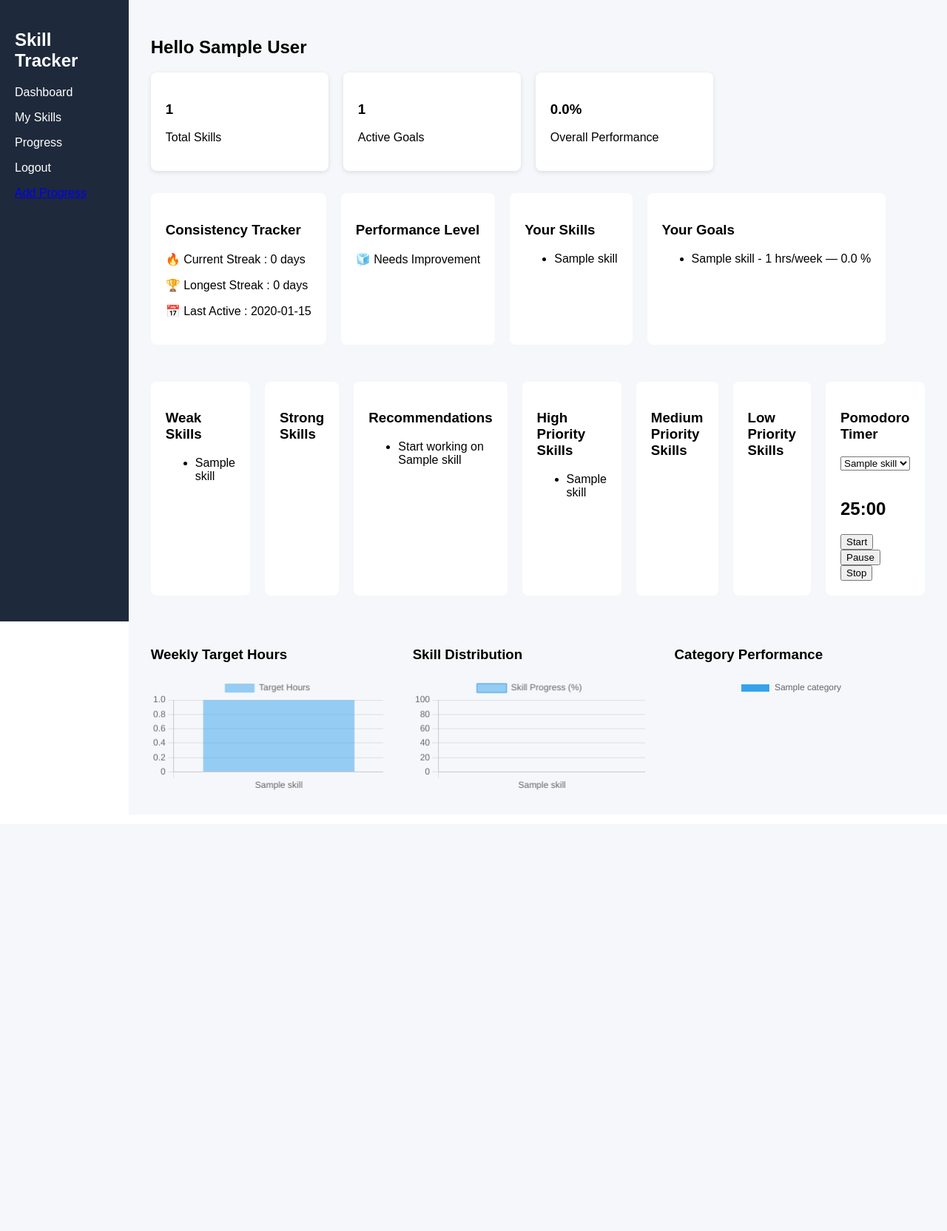
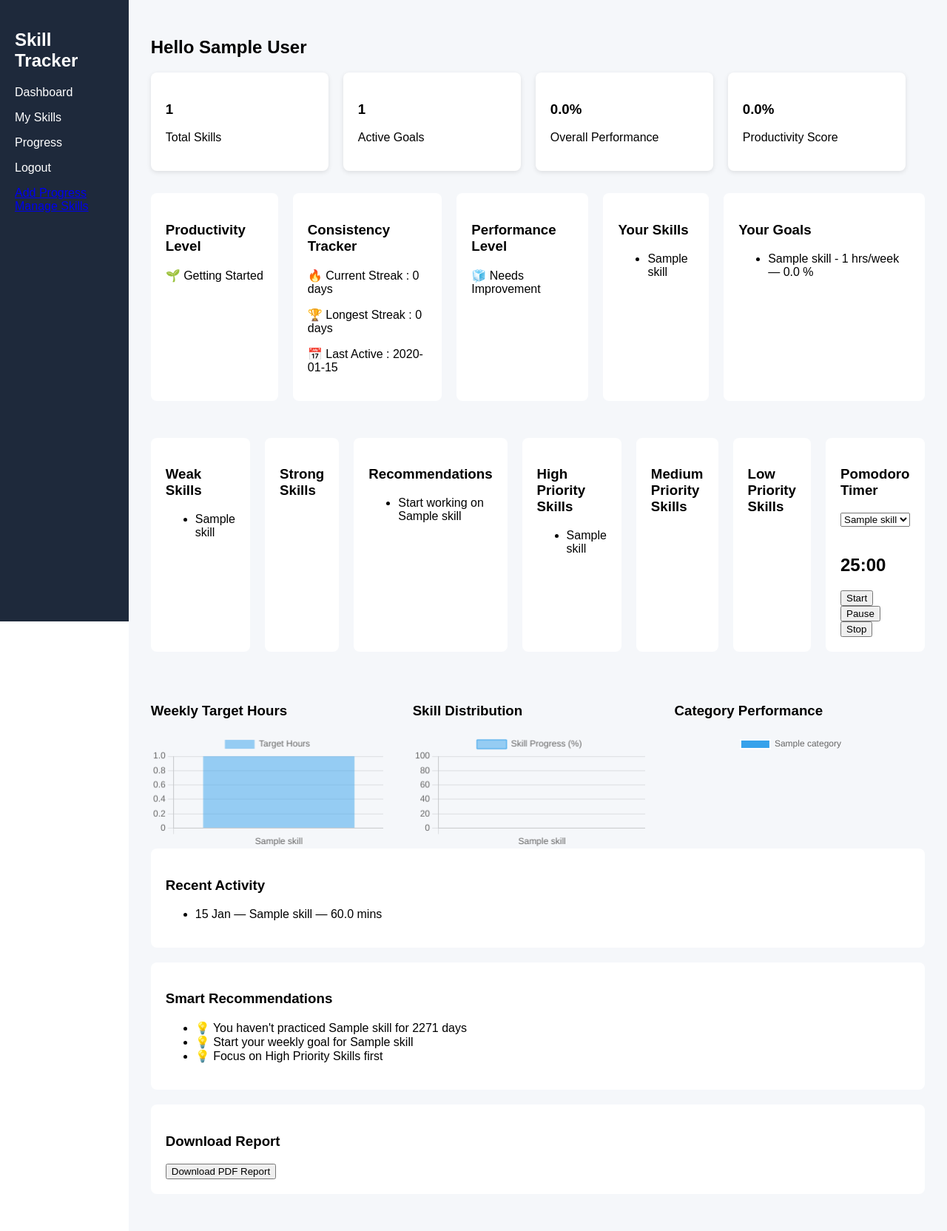
Before and after one commit to sormilabagui/student_skill_progress_analytics, a Flask app: page /user-dashboard in a window 1280 px wide. Shown: the whole page at 74% size. Before the commit the page ends 1068 px from the top, so only its background shows below. Run offline with Flask 3, Linux system fonts and the light colour scheme; a user stored in the database is signed in; tables that the repository leaves empty hold one stand-in row (values such as "Sample post").

Commit message:
update...

```diff
--- a/app/routes.py
+++ b/app/routes.py
@@ -1,8 +1,15 @@
-from flask import Blueprint, render_template, request, redirect, url_for, jsonify
+from flask import Blueprint, render_template, request, redirect, url_for, jsonify, send_file
 from .models import SkillCategory, Skill, UserSkill, Goal, Progress
 from .extensions import db
 from flask_login import login_required, current_user
 from datetime import datetime, timedelta, date
+from reportlab.platypus import SimpleDocTemplate, Paragraph, Spacer
+from reportlab.lib.styles import getSampleStyleSheet
+from reportlab.lib.pagesizes import A4
+from reportlab.lib import colors
+from reportlab.lib.styles import ParagraphStyle
+from reportlab.lib.enums import TA_LEFT
+import io
 
 main = Blueprint('main', __name__)
 
@@ -25,12 +32,21 @@ def user_dashboard():
 
 
     # Skills selected by user
-    user_skills = current_user.user_skills
+    user_skills = UserSkill.query.filter_by(
+        user_id=current_user.id,
+        is_active=True
+    ).all()
 
     # Active goals
-    goals = Goal.query.filter_by(
-        user_id=current_user.id,
-        status="active"
+    goals = Goal.query.filter(
+        Goal.user_id == current_user.id,
+        Goal.status == "active",
+        Goal.skill_id.in_(
+            db.session.query(UserSkill.skill_id).filter(
+                UserSkill.user_id == current_user.id,
+                UserSkill.is_active == True
+            )
+        )
     ).all()
 
     # Chart Data
@@ -167,6 +183,90 @@ def user_dashboard():
 
     last_active = unique_days[0] if unique_days else None
 
+    # Productivity Score
+
+    # Goal Score (40%)
+    goal_score = overall_performance * 0.4
+
+
+    # Consistency Score (30%)
+    consistency_score = min(streak * 10, 100) * 0.3
+
+
+    # Priority Score (30%)
+    priority_total = 0
+    priority_count = 0
+
+    for skill in high_priority:
+
+        if skill in goal_progress:
+            priority_total += goal_progress[skill]
+            priority_count += 1
+
+    priority_score = (priority_total / priority_count) if priority_count else 0
+    priority_score = priority_score * 0.3
+
+
+    productivity_score = round(
+        goal_score + consistency_score + priority_score, 2
+    )
+
+    # Recent Activity
+
+    recent_activity = Progress.query.filter_by(
+        user_id=current_user.id
+    ).order_by(
+        Progress.date.desc()
+    ).limit(5).all()
+
+    # Smart Recommendations
+
+    smart_recommendations = []
+
+    today = datetime.utcnow().date()
+
+    for us in user_skills:
+
+        last_progress = Progress.query.filter(
+            Progress.user_id == current_user.id,
+            Progress.skill_id == us.skill_id
+        ).order_by(
+            Progress.date.desc()
+        ).first()
+
+        if last_progress:
+
+            last_date = last_progress.date.date()
+            gap = (today - last_date).days
+
+            if gap >= 2:
+                smart_recommendations.append(
+                    f"You haven't practiced {us.skill.skill_name} for {gap} days"
+                )
+
+        else:
+            smart_recommendations.append(
+                f"Start working on {us.skill.skill_name}"
+            )
+
+    # Goal Based Smart Recommendations
+
+    for skill, progress in goal_progress.items():
+
+        if progress >= 80 and progress < 100:
+            smart_recommendations.append(
+                f"You're close to completing {skill} goal"
+            )
+
+        elif progress == 0:
+            smart_recommendations.append(
+                f"Start your weekly goal for {skill}"
+            )
+
+    if len(high_priority) > 0:
+        smart_recommendations.append(
+            "Focus on High Priority Skills first"
+        )
 
     return render_template(
         "user_dashboard.html",
@@ -190,6 +290,9 @@ def user_dashboard():
         streak=streak,
         longest_streak=longest_streak,
         last_active=last_active,
+        productivity_score=productivity_score,
+        recent_activity=recent_activity,
+        smart_recommendations=smart_recommendations,
     )
 
 @main.route("/admin/add-category", methods=["GET", "POST"])
@@ -316,3 +419,153 @@ def timer_progress():
     db.session.commit()
 
     return {"status": "success"}
+
+#skills management
+@main.route("/skills")
+@login_required
+def manage_skills():
+
+    user_skills = current_user.user_skills
+
+    return render_template(
+        "manage_skills.html",
+        user_skills=user_skills
+    )
+
+@main.route("/toggle-skill/<int:id>")
+@login_required
+def toggle_skill(id):
+
+    skill = UserSkill.query.get(id)
+
+    skill.is_active = not skill.is_active
+
+    goal = Goal.query.filter_by(
+        user_id=current_user.id,
+        skill_id=skill.skill_id
+    ).first()
+
+    if goal:
+        goal.status = "active" if skill.is_active else "inactive"
+
+    db.session.commit()
+
+    return redirect(url_for("main.manage_skills"))
+
+
+@main.route("/download-report")
+@login_required
+def download_report():
+
+    buffer = io.BytesIO()
+
+    styles = getSampleStyleSheet()
+    story = []
+
+    # Title
+    story.append(Paragraph(
+        "<b>Student Skill Progress Report</b>",
+        styles["Heading1"]
+    ))
+
+    story.append(Spacer(1, 12))
+
+    # User Info
+    story.append(Paragraph(
+        f"User : {current_user.name}",
+        styles["Normal"]
+    ))
+
+    story.append(Paragraph(
+        f"Date : {datetime.utcnow().strftime('%d %B %Y')}",
+        styles["Normal"]
+    ))
+
+    story.append(Spacer(1, 12))
+
+    # Performance Section
+    story.append(Paragraph(
+        "<b>Performance Summary</b>",
+        styles["Heading2"]
+    ))
+
+    story.append(Spacer(1, 6))
+
+    story.append(Paragraph(
+        f"Overall Performance : {request.args.get('overall', '0')}%",
+        styles["Normal"]
+    ))
+
+    story.append(Paragraph(
+        f"Productivity Score : {request.args.get('productivity', '0')}%",
+        styles["Normal"]
+    ))
+
+    story.append(Spacer(1, 12))
+
+
+    # Skills Progress
+    story.append(Paragraph(
+        "<b>Skill Progress</b>",
+        styles["Heading2"]
+    ))
+
+    story.append(Spacer(1, 6))
+
+    user_skills = current_user.user_skills
+
+    for us in user_skills:
+
+        story.append(Paragraph(
+            f"{us.skill.skill_name}",
+            styles["Normal"]
+        ))
+
+    story.append(Spacer(1, 12))
+
+
+    # Recent Activity
+    story.append(Paragraph(
+        "<b>Recent Activity</b>",
+        styles["Heading2"]
+    ))
+
+    story.append(Spacer(1, 6))
+
+    recent = Progress.query.filter_by(
+        user_id=current_user.id
+    ).order_by(
+        Progress.date.desc()
+    ).limit(5).all()
+
+    for r in recent:
+
+        story.append(Paragraph(
+            f"{r.skill.skill_name} — {round(r.hours_spent*60)} mins",
+            styles["Normal"]
+        ))
+
+    story.append(Spacer(1, 12))
+
+
+    # Footer
+    story.append(Paragraph(
+        "Generated by Student Skill Progress Analytics System",
+        styles["Italic"]
+    ))
+
+    doc = SimpleDocTemplate(
+        buffer,
+        pagesize=A4
+    )
+
+    doc.build(story)
+
+    buffer.seek(0)
+
+    return send_file(
+        buffer,
+        as_attachment=True,
+        download_name="Skill_Report.pdf",
+        mimetype="application/pdf"
+    )
--- a/app/templates/user_dashboard.html
+++ b/app/templates/user_dashboard.html
@@ -66,6 +66,7 @@
         <p>Progress</p>
         <p>Logout</p>
         <a href="{{ url_for('main.add_progress') }}">Add Progress</a>
+        <a href="{{ url_for('main.manage_skills') }}">Manage Skills</a>
 
     </div>
 
@@ -91,11 +92,32 @@
                 <p>Overall Performance</p>
             </div>
 
+            <div class="card">
+                <h3>{{ productivity_score }}%</h3>
+                <p>Productivity Score</p>
+            </div>
+
         </div>
 
 
 
         <div class="cards">
+            <div class="section">
+
+                <h3>Productivity Level</h3>
+
+                {% if productivity_score >= 75 %}
+                <p>🚀 Highly Productive</p>
+
+                {% elif productivity_score >= 50 %}
+                <p>⚡ Moderate Productivity</p>
+
+                {% else %}
+                <p>🌱 Getting Started</p>
+
+                {% endif %}
+
+            </div>
         <div class="section">
 
             <h3>Consistency Tracker</h3>
@@ -298,6 +320,54 @@
 
         </div>
 
+        <div class="section">
+
+            <h3>Recent Activity</h3>
+
+            <ul>
+
+            {% for activity in recent_activity %}
+
+            <li>
+            {{ activity.date.strftime("%d %b") }} —
+            {{ activity.skill.skill_name }} —
+            {{ (activity.hours_spent * 60)|round(0) }} mins
+            </li>
+
+            {% endfor %}
+
+            </ul>
+
+        </div>
+
+        <div class="section">
+
+            <h3>Smart Recommendations</h3>
+
+            <ul>
+
+            {% for rec in smart_recommendations %}
+            <li>💡 {{ rec }}</li>
+            {% endfor %}
+
+            </ul>
+
+        </div>
+
+        <div class="section">
+
+            <h3>Download Report</h3>
+
+            <a href="{{ url_for('main.download_report',
+            overall=overall_performance,
+            productivity=productivity_score) }}">
+
+            <button>Download PDF Report</button>
+
+            </a>
+
+        </div>
+
 
 
 
```
Also changed, not shown: app/templates/manage_skills.html (added, +56 -0 lines), app/templates/pomodoro.html (added, +11 -0 lines).
